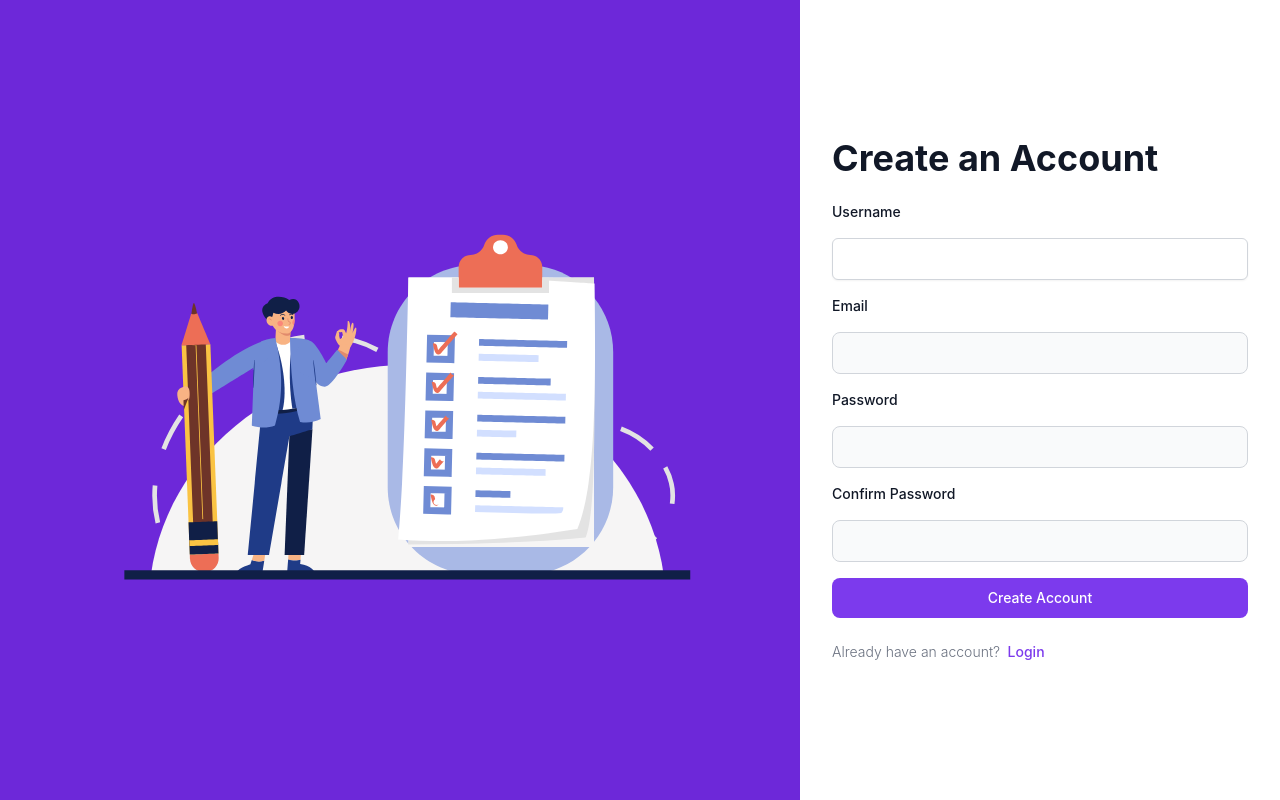
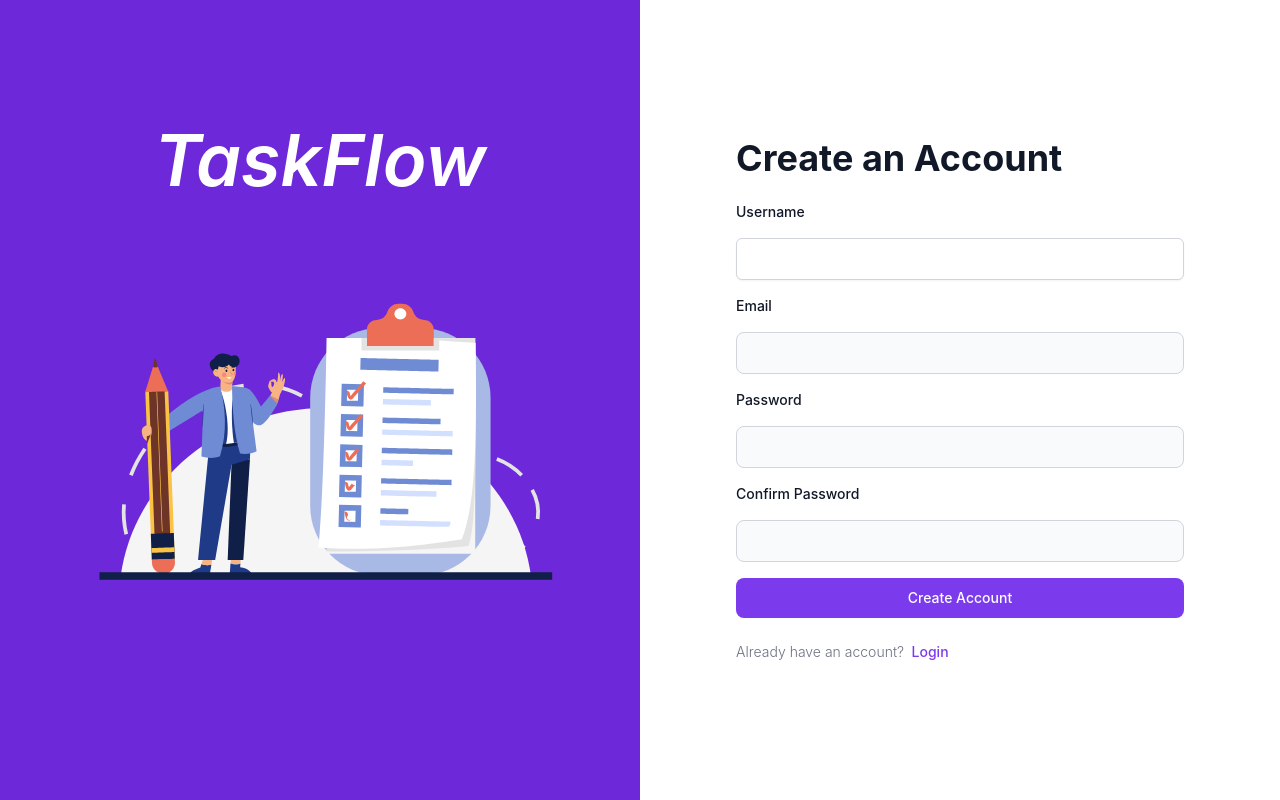
Before and after one commit to JoannaA21/taskflow, a React (Vite) app in the folder frontend/: page /signup in a window 1280 px wide. Built offline with nearby package versions, Linux system fonts and the light colour scheme.

Commit message:
UI modifications

```diff
--- a/frontend/index.html
+++ b/frontend/index.html
@@ -2,6 +2,11 @@
 <html lang="en">
   <head>
     <meta charset="UTF-8" />
+    <link
+      rel="icon"
+      type="image/png"
+      href="/src/assets/images/empty_boardDetails.png"
+    />
     <meta name="viewport" content="width=device-width, initial-scale=1.0" />
     <title>Task Management</title>
   </head>
--- a/frontend/src/components/common/Nav.jsx
+++ b/frontend/src/components/common/Nav.jsx
@@ -49,8 +49,8 @@ const Nav = () => {
               loop={true}
               className="h-14"
             />
-            <span className="self-center text-2xl font-semibold whitespace-nowrap dark:text-white text-white">
-              Task Management
+            <span className="self-center text-3xl font-semibold whitespace-nowrap dark:text-white text-white">
+              TaskFlow
             </span>
           </Link>
           <div className="flex items-center space-x-6 rtl:space-x-reverse">
--- a/frontend/src/pages/LoginPage.jsx
+++ b/frontend/src/pages/LoginPage.jsx
@@ -12,7 +12,10 @@ const LoginPage = () => {
       </div>
 
       {/* Right side: Animation */}
-      <div className="w-10/12 flex justify-center items-center bg-primary-700">
+      <div className="w-1/2 flex flex-col justify-center items-center bg-primary-700">
+        <p className="text-white text-3xl sm:text-4xl md:text-5xl lg:text-6xl xl:text-7xl italic font-semibold ">
+          TaskFlow
+        </p>
         <Lottie animationData={animationData} loop={true} className="w-3/4" />
       </div>
     </div>
--- a/frontend/src/pages/SignupPage.jsx
+++ b/frontend/src/pages/SignupPage.jsx
@@ -6,7 +6,10 @@ const SignupPage = () => {
   return (
     <div className="flex h-screen bg-primary-700">
       {/* Left side: Animation */}
-      <div className="w-10/12 flex justify-center items-center bg-primary-700">
+      <div className="w-1/2 flex flex-col justify-center items-center bg-primary-700">
+        <p className="text-white text-3xl sm:text-4xl md:text-5xl lg:text-6xl xl:text-7xl italic font-semibold ">
+          TaskFlow
+        </p>
         <Lottie animationData={animationData} loop={true} className="w-3/4" />
       </div>
 
```
